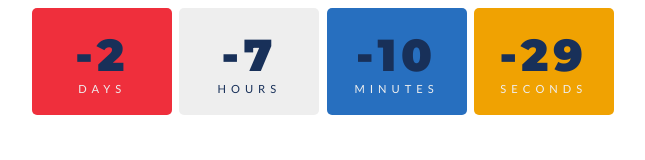
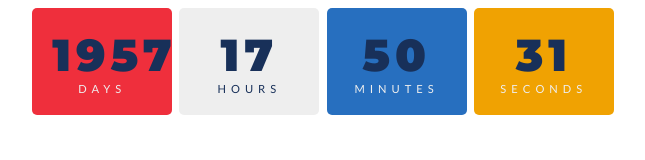
Before and after one commit to hayun7/notion1, a plain HTML site: page index.html in a window 1280 px wide. Shown: the whole page, without its empty margins (317-962 px from the left). Drawn offline with Linux system fonts and the light colour scheme.

Commit message:
Update index.html

```diff
--- a/index.html
+++ b/index.html
@@ -103,7 +103,7 @@ body{
 </body>
 <script>
     const year = new Date().getFullYear();
-const myDate = new Date('Aug 20, 2024 00:00:00');
+const myDate = new Date('Dec 31, 2029 00:00:00');
 console.log(myDate);
 
 // countdown
```
